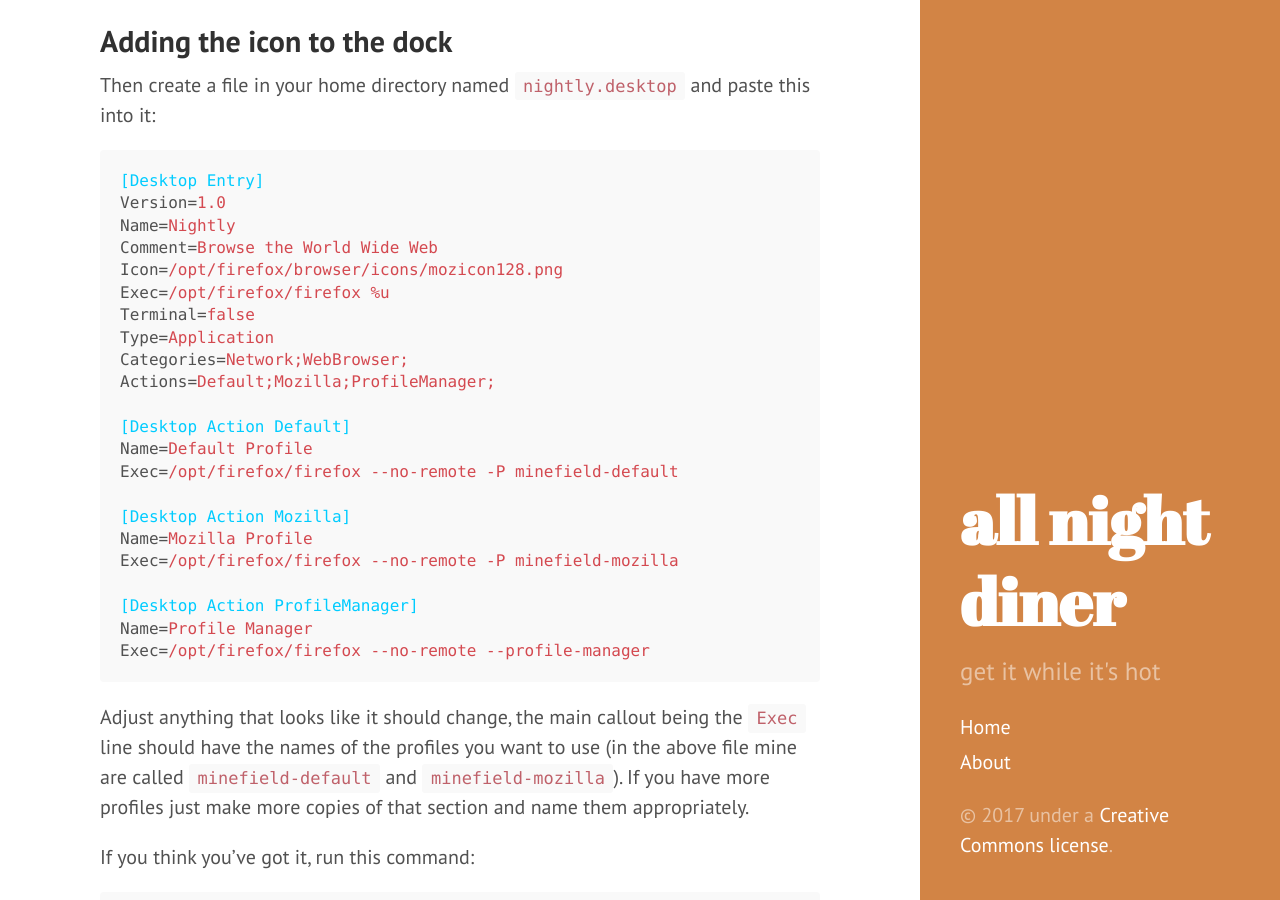
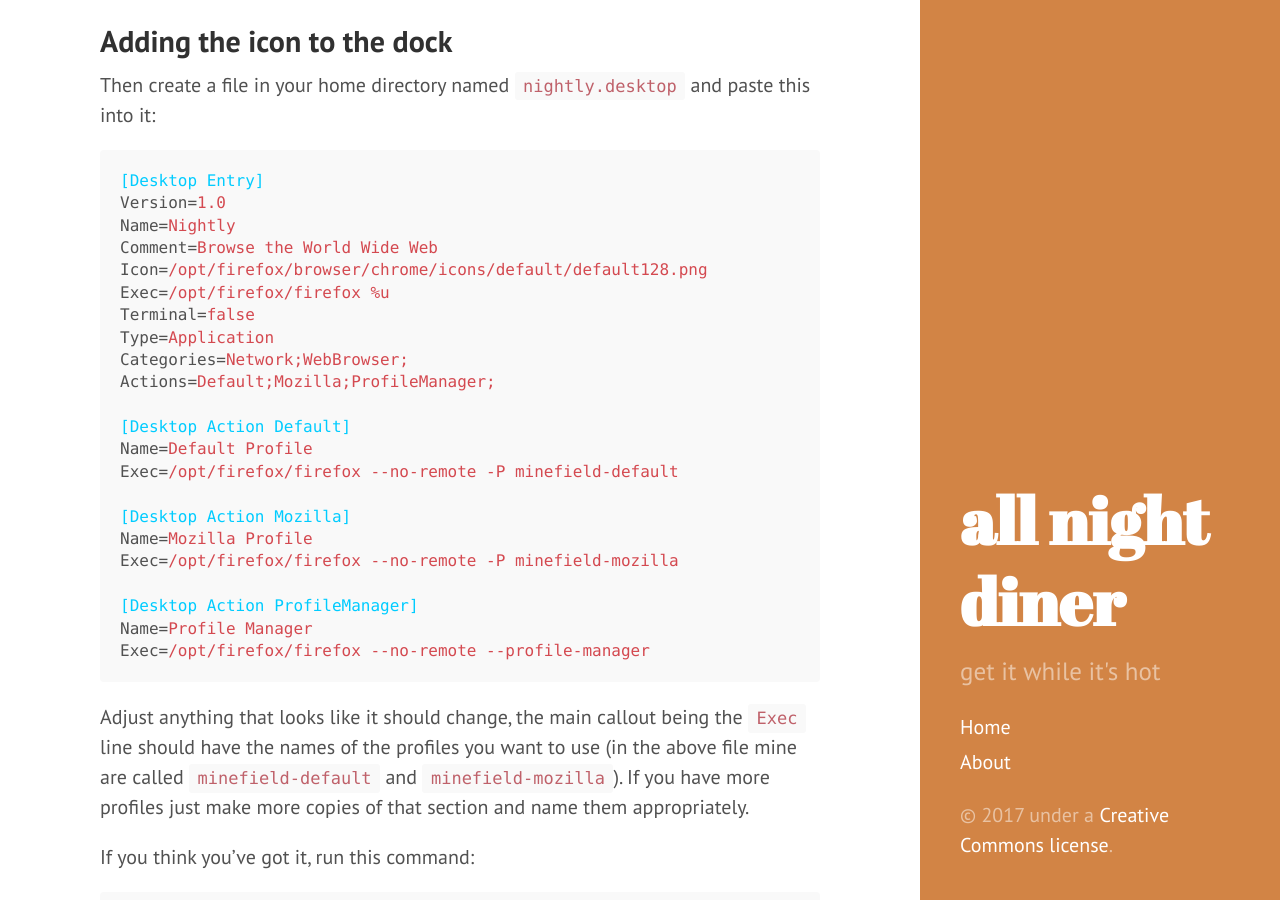
Before and after one commit to clouserw/blog.micropipes.com, a Jekyll site: the page built from _posts/2016-09-16-getting-firefox-nightly-to-stick-to-ubuntus-unity-dock.md, in a window 1280 px wide and 900 px high, scrolled down 1020 px. Built offline with Jekyll 4.4.1, drawn with Linux system fonts in a browser that asks for light colours; Markdown is read by kramdown in place of the engine named in the settings; some of the changed text lies outside the part shown.

Commit message:
update icon path

```diff
--- a/_posts/2016-09-16-getting-firefox-nightly-to-stick-to-ubuntus-unity-dock.md
+++ b/_posts/2016-09-16-getting-firefox-nightly-to-stick-to-ubuntus-unity-dock.md
@@ -47,7 +47,7 @@
 Version=1.0
 Name=Nightly
 Comment=Browse the World Wide Web
-Icon=/opt/firefox/browser/icons/mozicon128.png
+Icon=/opt/firefox/browser/chrome/icons/default/default128.png
 Exec=/opt/firefox/firefox %u
 Terminal=false
 Type=Application
@@ -120,3 +120,6 @@
 use.  Please leave a comment if I'm way off on these instructions! :)
 
 [1]:https://nightly.mozilla.org/
+
+Updated 2017-11-27: I updated the icon path above.  Thanks to kus for the
+comment.
```
